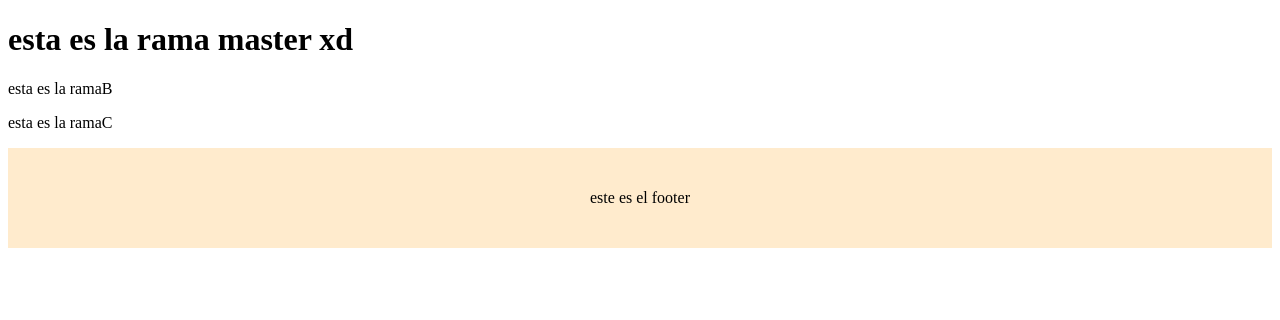
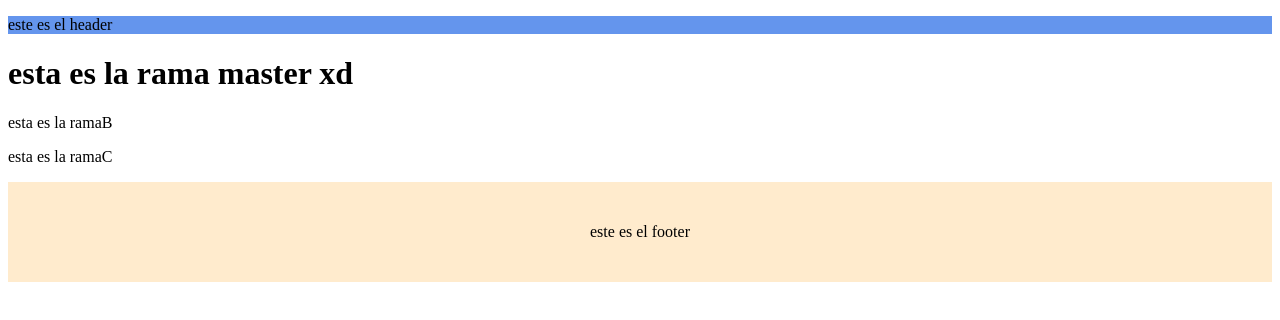
Before and after one commit to enrique-dev-coder/practigagithub, a plain HTML site: page index.html in a window 1280 px wide. Drawn offline with Linux system fonts and the light colour scheme.

Commit message:
header nuevo

```diff
--- a/index.html
+++ b/index.html
@@ -8,6 +8,9 @@
     <title>practicagit</title>
 </head>
 <body>
+    <header>
+        <p>este es el header</p>
+    </header>
     <div>
         <h1>esta es la rama master xd</h1>
         <p>esta es la ramaB</p>
```
